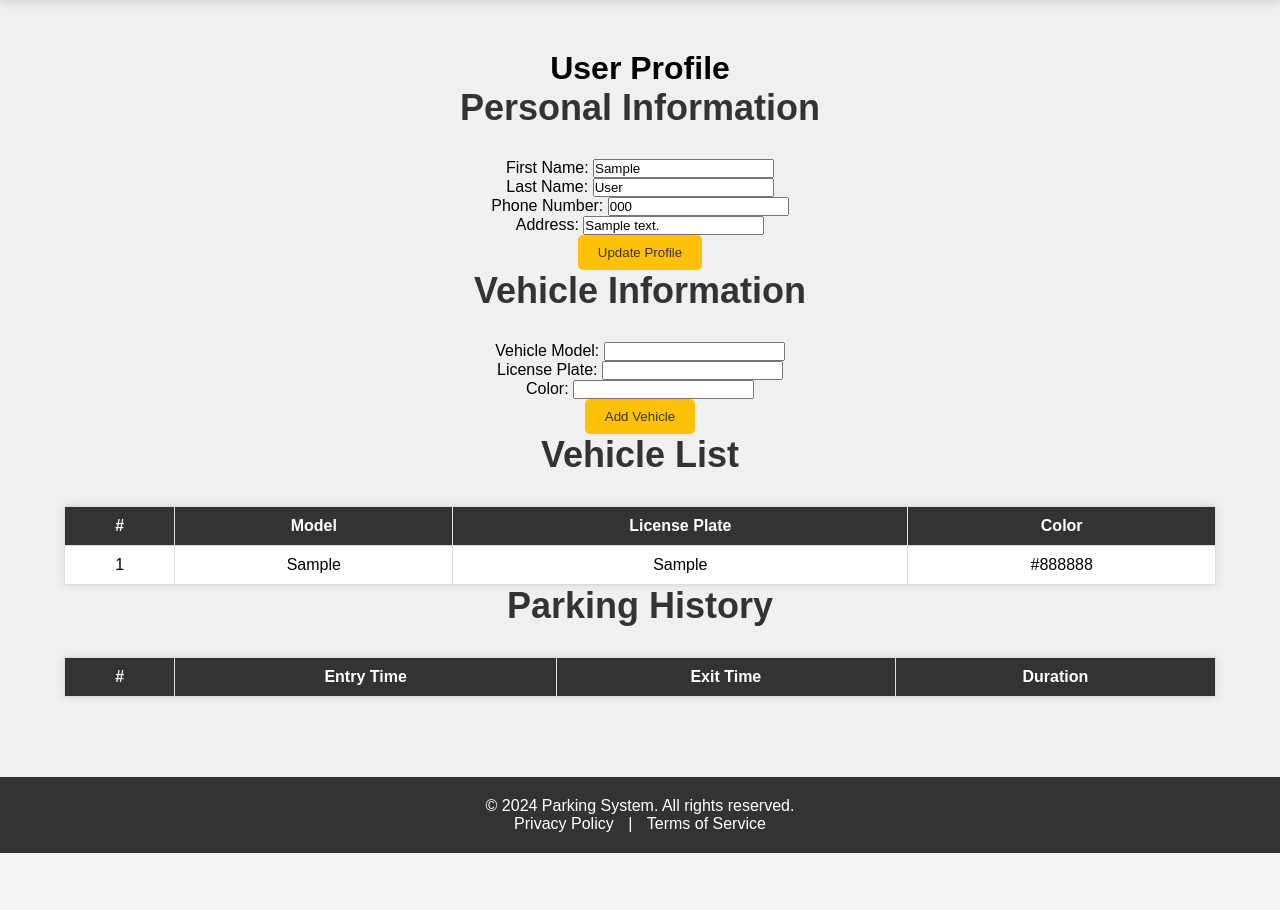
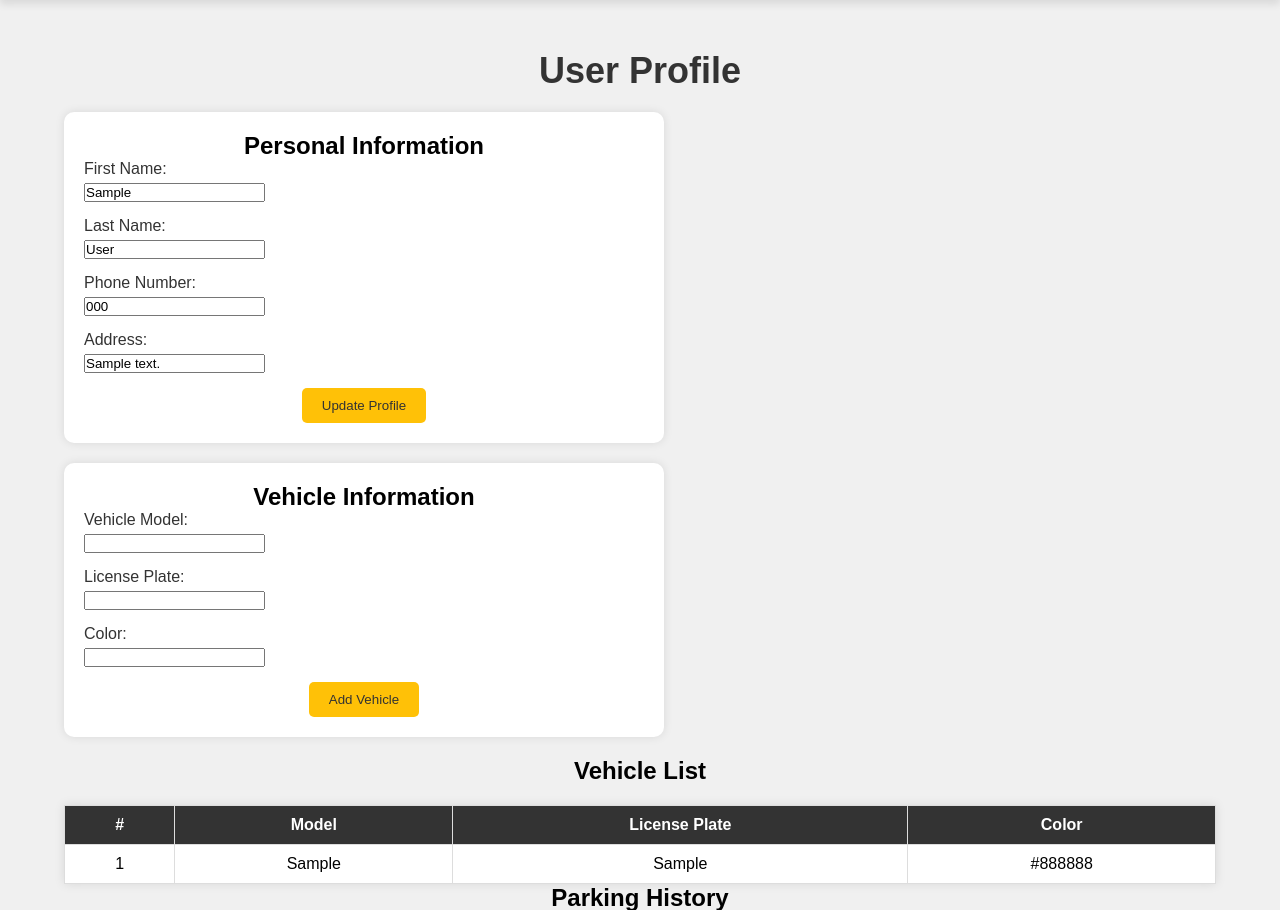
Before and after one commit to Beretus/ProjektParking, a Flask app: page /profile in a window 1280 px wide. Shown: the part 48-958 px from the top of the page. Before the commit the page ends 901 px from the top, so only its background shows below. Run offline with Flask 3, Linux system fonts and the light colour scheme; a user stored in the database is signed in; tables that the repository leaves empty hold one stand-in row (values such as "Sample post"); data that the repository does not hold is empty; parts of the project's set-up code (start-up, migrations or seed data) failed here and were passed over.

Commit message:
Update profile.html

```diff
--- a/templates/profile.html
+++ b/templates/profile.html
@@ -4,7 +4,7 @@
     <meta charset="UTF-8">
     <meta name="viewport" content="width=device-width, initial-scale=1.0">
     <title>User Profile</title>
-    <link rel="stylesheet" href="styles/sesjeStyle.css">
+    <link rel="stylesheet" href="styles/profileStyle.css">
 </head>
 <body>
     <nav class="nav-menu">
@@ -37,19 +37,19 @@
             <form method="POST">
                 <div class="form-group">
                     <label for="first_name">First Name:</label>
-                    <input type="text" id="first_name" name="first_name" class="form-control" value="{{ current_user.first_name }}">
+                    <input type="text" id="first_name" name="first_name" class="styled-input" value="{{ current_user.first_name }}">
                 </div>
                 <div class="form-group">
                     <label for="last_name">Last Name:</label>
-                    <input type="text" id="last_name" name="last_name" class="form-control" value="{{ current_user.last_name }}">
+                    <input type="text" id="last_name" name="last_name" class="styled-input" value="{{ current_user.last_name }}">
                 </div>
                 <div class="form-group">
                     <label for="phone_number">Phone Number:</label>
-                    <input type="text" id="phone_number" name="phone_number" class="form-control" value="{{ current_user.phone_number }}">
+                    <input type="text" id="phone_number" name="phone_number" class="styled-input" value="{{ current_user.phone_number }}">
                 </div>
                 <div class="form-group">
                     <label for="address">Address:</label>
-                    <input type="text" id="address" name="address" class="form-control" value="{{ current_user.address }}">
+                    <input type="text" id="address" name="address" class="styled-input" value="{{ current_user.address }}">
                 </div>
                 <button type="submit" class="btn">Update Profile</button>
             </form>
@@ -60,15 +60,15 @@
             <form method="POST" action="{{ url_for('add_vehicle') }}">
                 <div class="form-group">
                     <label for="model">Vehicle Model:</label>
-                    <input type="text" id="model" name="model" class="form-control" required>
+                    <input type="text" id="model" name="model" class="styled-input" required>
                 </div>
                 <div class="form-group">
                     <label for="license_plate">License Plate:</label>
-                    <input type="text" id="license_plate" name="license_plate" class="form-control" required>
+                    <input type="text" id="license_plate" name="license_plate" class="styled-input" required>
                 </div>
                 <div class="form-group">
                     <label for="color">Color:</label>
-                    <input type="text" id="color" name="color" class="form-control">
+                    <input type="text" id="color" name="color" class="styled-input">
                 </div>
                 <button type="submit" class="btn">Add Vehicle</button>
             </form>
```
